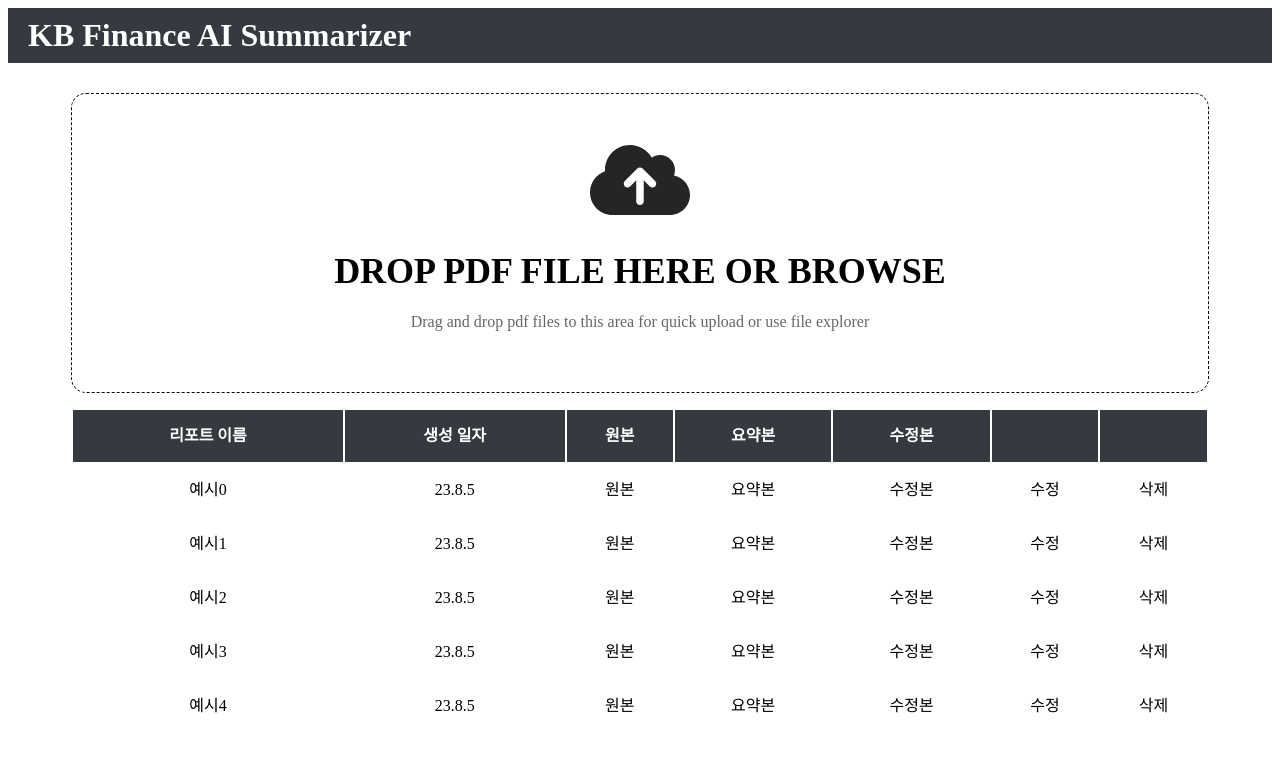
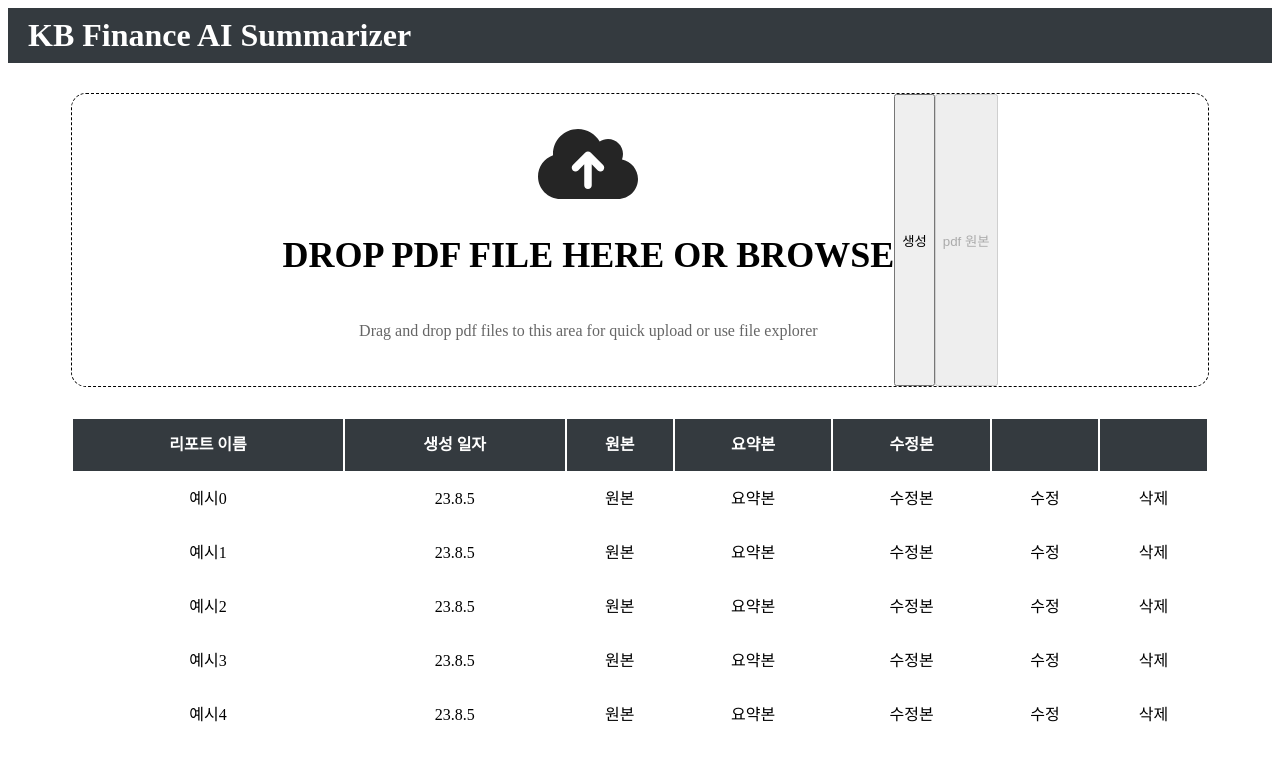
Before and after one commit to brother1-4752/kb-finance-ai-summarizer, a Next.js app: page /main in a window 1280 px wide. Shown: the top 760 px of the page. Built offline with nearby package versions, Linux system fonts and the light colour scheme; what emotion-reset would draw is missing.

Commit message:
feat: pdf 임시 파일 생성. 원본 버튼 클릭 시, pdf파일 보여주는 기능 구현

```diff
--- a/pages/main/index.tsx
+++ b/pages/main/index.tsx
@@ -1,10 +1,33 @@
 import styled from "@emotion/styled";
-import { useForm, SubmitHandler } from "react-hook-form";
+import { useState } from "react";
+import { useForm } from "react-hook-form";
 
 type Inputs = {
-  example: string,
-  exampleRequired: string,
+  pdf_file: string,
 };
+
+const DummyRankKeyword = ["키워드1", "키워드2", "키워드3", "키워드4", "키워드5", "키워드6", "키워드7", "키워드8", "키워드9", "키워드10", "키워드11", "키워드12", "키워드13", "키워드14", "키워드15"]
+let myString = "";
+
+const KeywordContainer = styled.div`
+    margin: 30px 0;
+    display: flex;
+    justify-content: center;
+`
+
+const MainUploadContainer = styled.div`
+    display: flex;
+    justify-content: center;
+`
+
+const KeywordList = styled.div`
+`
+
+const KeywordTextarea = styled.textarea`
+    width: 100%;
+    height: 100px;
+    margin: 30px 0;
+`
 
 const MainContainer = styled.div`
     width: 100%;
@@ -25,31 +48,34 @@
     display: flex;
     align-items: center;
     padding-left: 20px;
-    margin-bottom: 30px;
+
 `
 
 const MainForm = styled.form`
     width: 90%;
-    height: 300px;
+
     border: 1px dashed black;
     border-radius: 15px;
 
+    position: relative;
     display: flex;
+
     align-items: center;
-    justify-content: center;
-    margin-bottom: 15px;
+    justify-content: space-evenly;
+    margin: 30px 0;
 `
 
 const MainLabel = styled.label`
     display: flex;
     flex-direction: column;
     align-items: center;
+    padding: 30px 0;
 
     h1 {
         font-size: 36px;
         font-weight: 700;
 
-        margin: 30px 0 5px 0;
+        margin: 30px 0;
     }
 
     p {
@@ -83,10 +109,42 @@
     }
 `
 
+const MainCreateButton = styled.button`
+    width: 100%;
+    background-color : black;
+    color: white;
+`
+
 export default function Main(){
     const {register, handleSubmit, watch, formState: { errors }} = useForm();
+    const [fileUrl, setFileUrl] = useState<string | null>(null);
 
-    const onSubmit = (data:any) => console.log(data);
+    const onSubmit = (data:any) => {
+        console.log(data);
+        const reportTitle = data.pdf_file[0].name.replace('.pdf', '');
+        const options = {
+            year: 'numeric',
+            month: '2-digit',
+            day: '2-digit',
+            hour: '2-digit',
+            minute: '2-digit',
+            second: '2-digit',
+          };
+        const createdAt = data.pdf_file[0].lastModifiedDate.toLocaleString('ko-KR', options);
+
+        setFileUrl(URL.createObjectURL(data.pdf_file[0]));
+
+
+        console.log("보고서 이름 : ", reportTitle);
+        console.log("생성 일자 : ", createdAt);
+        console.log("PDF 파일 :", fileUrl)
+    };
+
+    const handlePdf = () => {
+        if(fileUrl){
+            window.open(fileUrl, '_blank');
+        }
+    }
 
     return <MainContainer>
         <MainHeader>
@@ -94,9 +152,14 @@
         </MainHeader>
 
         <MainForm onSubmit={handleSubmit(onSubmit)}>
-            <MainLabel htmlFor="pdf-file"><svg xmlns="http://www.w3.org/2000/svg" opacity="0.85" height="5em" viewBox="0 0 640 512"><path d="M144 480C64.5 480 0 415.5 0 336c0-62.8 40.2-116.2 96.2-135.9c-.1-2.7-.2-5.4-.2-8.1c0-88.4 71.6-160 160-160c59.3 0 111 32.2 138.7 80.2C409.9 102 428.3 96 448 96c53 0 96 43 96 96c0 12.2-2.3 23.8-6.4 34.6C596 238.4 640 290.1 640 352c0 70.7-57.3 128-128 128H144zm79-217c-9.4 9.4-9.4 24.6 0 33.9s24.6 9.4 33.9 0l39-39V392c0 13.3 10.7 24 24 24s24-10.7 24-24V257.9l39 39c9.4 9.4 24.6 9.4 33.9 0s9.4-24.6 0-33.9l-80-80c-9.4-9.4-24.6-9.4-33.9 0l-80 80z"/></svg><h1>DROP PDF FILE HERE OR BROWSE</h1><p>Drag and drop pdf files to this area for quick upload or use file explorer</p></MainLabel>
 
-            <MainInput {...register("pdf-file")} id="pdf-file" type="file" accept=".pdf" />
+            <MainUploadContainer>
+                <MainLabel htmlFor="pdf_file"><svg xmlns="http://www.w3.org/2000/svg" opacity="0.85" height="5em" viewBox="0 0 640 512"><path d="M144 480C64.5 480 0 415.5 0 336c0-62.8 40.2-116.2 96.2-135.9c-.1-2.7-.2-5.4-.2-8.1c0-88.4 71.6-160 160-160c59.3 0 111 32.2 138.7 80.2C409.9 102 428.3 96 448 96c53 0 96 43 96 96c0 12.2-2.3 23.8-6.4 34.6C596 238.4 640 290.1 640 352c0 70.7-57.3 128-128 128H144zm79-217c-9.4 9.4-9.4 24.6 0 33.9s24.6 9.4 33.9 0l39-39V392c0 13.3 10.7 24 24 24s24-10.7 24-24V257.9l39 39c9.4 9.4 24.6 9.4 33.9 0s9.4-24.6 0-33.9l-80-80c-9.4-9.4-24.6-9.4-33.9 0l-80 80z"/></svg><h1>DROP PDF FILE HERE OR BROWSE</h1><p>Drag and drop pdf files to this area for quick upload or use file explorer</p></MainLabel>
+
+                <MainInput {...register("pdf_file")} id="pdf_file" type="file" accept=".pdf"/>
+                <button>생성</button>
+                <button onClick={handlePdf} disabled={!fileUrl}>pdf 원본</button>
+            </MainUploadContainer>
         </MainForm>
 
         <MainTable>
```
